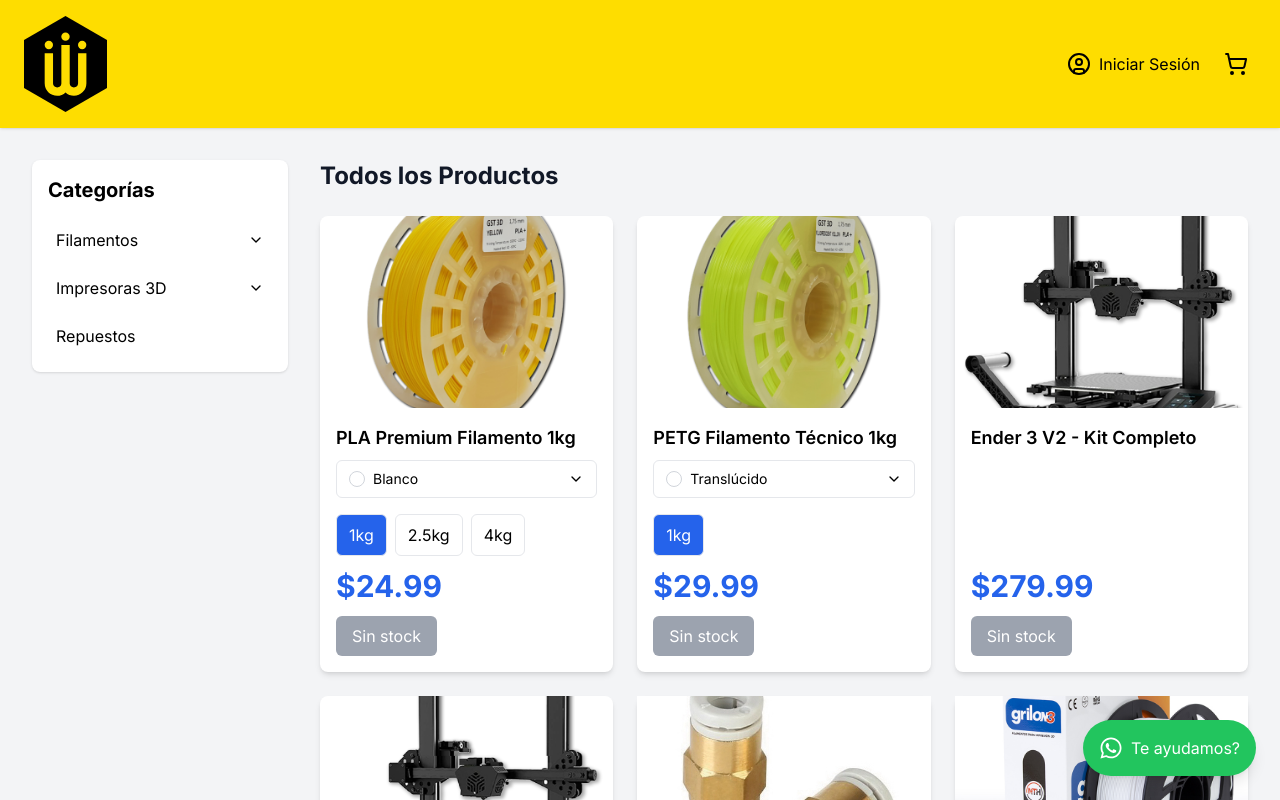
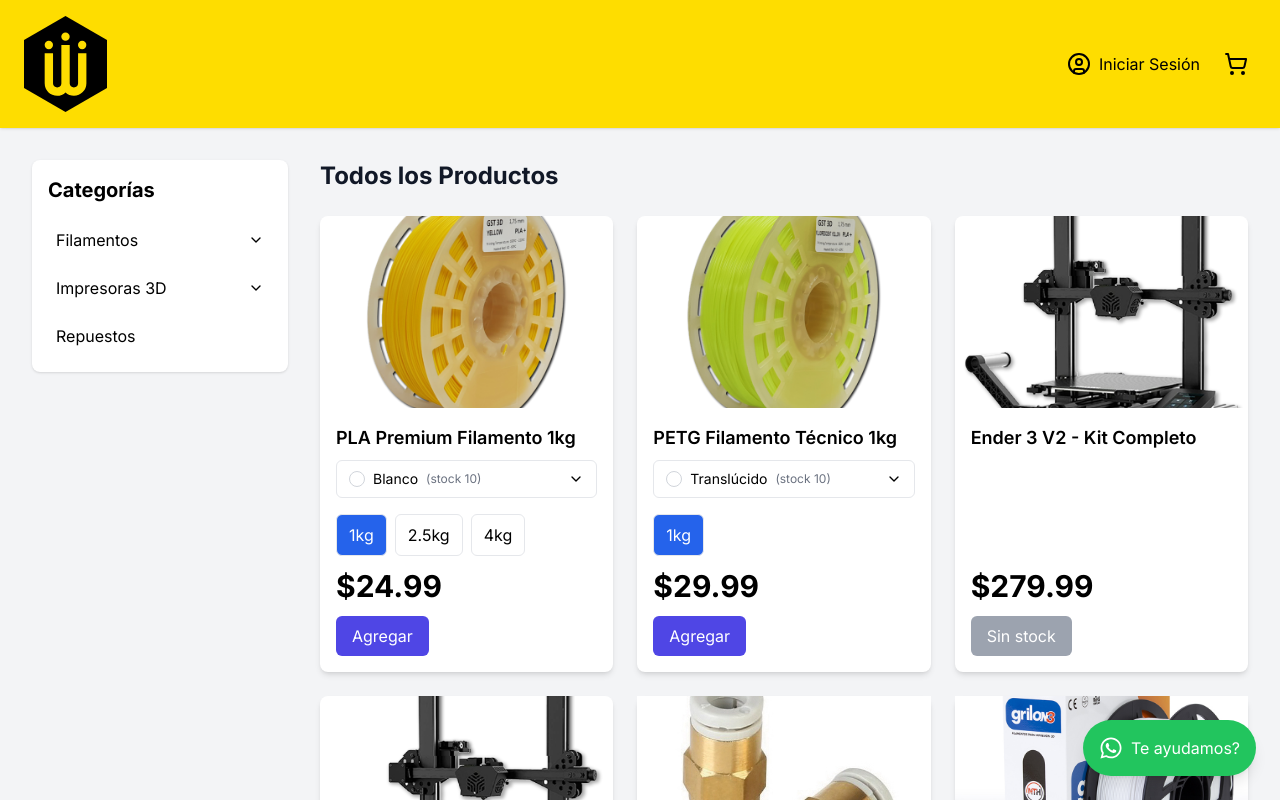
Before and after one commit to Gabih14/Web-WeTECH, a React (Vite) app: page /products in a window 1280 px wide. Shown: the top 800 px of the page. Built offline with nearby package versions, Linux system fonts and the light colour scheme.

Commit message:
upg: stock x color

```diff
--- a/src/components/CartModal.tsx
+++ b/src/components/CartModal.tsx
@@ -1,4 +1,3 @@
-import React from 'react';
 import { X, Minus, Plus, ShoppingCart } from 'lucide-react';
 import { useCart } from '../context/CartContext';
 
--- a/src/components/CategoryFilter.tsx
+++ b/src/components/CategoryFilter.tsx
@@ -1,4 +1,3 @@
-import React from 'react';
 import { Category } from '../types';
 import { ChevronDown } from 'lucide-react';
 
--- a/src/components/ProductCard.tsx
+++ b/src/components/ProductCard.tsx
@@ -10,13 +10,7 @@ interface ProductCardProps {
 export function ProductCard({ product }: ProductCardProps) {
   const { addToCart } = useCart();
 
-  // Get stock from localStorage
-  const stockData = localStorage.getItem('productStock');
-  const stock = stockData ? JSON.parse(stockData)[product.id] || 0 : 0;
-
   const [currentPrice, setCurrentPrice] = useState(product.price);
-  const canAddToCart = stock >= 1;
-
   const [isColorMenuOpen, setIsColorMenuOpen] = useState(false);
   const [selectedColor, setSelectedColor] = useState<string | null>(
     product.colors?.[0]?.name || null
@@ -48,6 +42,13 @@ export function ProductCard({ product }: ProductCardProps) {
     }
   };
 
+  const getStock = (color: string, weight: number) => {
+    const colorData = product.colors?.find(c => c.name === color);
+    return colorData ? colorData.stock[weight.toString()] || 0 : 0;
+  };
+
+  const canAddToCart = selectedColor && selectedWeight !== null && getStock(selectedColor, selectedWeight) > 0;
+
   return (
     <div className="bg-white rounded-lg shadow-md overflow-visible hover:shadow-lg transition-shadow flex flex-col">
       <img
@@ -76,6 +77,11 @@ export function ProductCard({ product }: ProductCardProps) {
                     />
                   )}
                   {selectedColor || 'Seleccionar color'}
+                  {selectedColor && (
+                    <span className="text-xs text-gray-500">
+                      (stock {getStock(selectedColor, selectedWeight || product.weights?.[0] || 0)})
+                    </span>
+                  )}
                 </span>
                 <ChevronDown className="w-4 h-4" />
               </button>
@@ -95,7 +101,7 @@ export function ProductCard({ product }: ProductCardProps) {
                         className="w-4 h-4 rounded-full border border-gray-300"
                         style={{ backgroundColor: color.hex }}
                       />
-                      {color.name}
+                      {color.name} <span className="text-xs text-gray-500">(stock {getStock(color.name, selectedWeight || product.weights?.[0] || 0)})</span>
                     </button>
                   ))}
                 </div>
@@ -122,7 +128,7 @@ export function ProductCard({ product }: ProductCardProps) {
 
         <div className="mt-auto">
           <div className="mb-3">
-            <span className="text-2xl sm:text-3xl font-bold text-blue-600">${currentPrice.toFixed(2)}</span>
+            <span className="text-2xl sm:text-3xl font-bold">${currentPrice.toFixed(2)}</span>
           </div>
           <button
             onClick={handleAddToCart}
--- a/src/data/products.ts
+++ b/src/data/products.ts
@@ -5,6 +5,7 @@ import Blanco from '../assets/Grilo_pla_blanco-1.jpeg';
 import Piel from '../assets/Grilon_pla_piel.jpeg';
 import impresora3D from '../assets/CR6 S.png';
 import repuesto from '../assets/racor 6mm plastico web2_Impresora 3D Creality CR-10 SMART Mendoza v2.jpg';
+
 export const products: Product[] = [
   {
     id: '1',
@@ -16,12 +17,12 @@ export const products: Product[] = [
     subcategory: 'pla',
     weights: [1, 2.5, 4],
     colors: [
-      { name: 'Blanco', hex: '#FFFFFF' },
-      { name: 'Negro', hex: '#000000' },
-      { name: 'Rojo', hex: '#FF0000' },
-      { name: 'Azul', hex: '#0000FF' },
-      { name: 'Verde', hex: '#00FF00' },
-      { name: 'Amarillo', hex: '#FFFF00' }
+      { name: 'Blanco', hex: '#FFFFFF', stock: { '1': 10, '2.5': 5, '4': 2 } },
+      { name: 'Negro', hex: '#000000', stock: { '1': 8, '2.5': 4, '4': 1 } },
+      { name: 'Rojo', hex: '#FF0000', stock: { '1': 12, '2.5': 6, '4': 3 } },
+      { name: 'Azul', hex: '#0000FF', stock: { '1': 7, '2.5': 3, '4': 1 } },
+      { name: 'Verde', hex: '#00FF00', stock: { '1': 9, '2.5': 4, '4': 2 } },
+      { name: 'Amarillo', hex: '#FFFF00', stock: { '1': 11, '2.5': 5, '4': 2 } }
     ]
   },
   {
@@ -34,10 +35,10 @@ export const products: Product[] = [
     subcategory: 'tecnicos',
     weights: [1],
     colors: [
-      { name: 'Translúcido', hex: '#FFFFFF' },
-      { name: 'Negro', hex: '#000000' },
-      { name: 'Azul', hex: '#0000FF' },
-      { name: 'Rojo', hex: '#FF0000' }
+      { name: 'Translúcido', hex: '#FFFFFF', stock: { '1': 10 } },
+      { name: 'Negro', hex: '#000000', stock: { '1': 8 } },
+      { name: 'Azul', hex: '#0000FF', stock: { '1': 7 } },
+      { name: 'Rojo', hex: '#FF0000', stock: { '1': 6 } }
     ]
   },
   {
@@ -76,10 +77,10 @@ export const products: Product[] = [
     subcategory: 'tecnicos',
     weights: [0.250, 0.500, 1],
     colors: [
-      { name: 'Translúcido', hex: '#FFFFFF' },
-      { name: 'Negro', hex: '#000000' },
-      { name: 'Azul', hex: '#0000FF' },
-      { name: 'Rojo', hex: '#FF0000' }
+      { name: 'Translúcido', hex: '#FFFFFF', stock: { '0.250': 10, '0.500': 5, '1': 2 } },
+      { name: 'Negro', hex: '#000000', stock: { '0.250': 8, '0.500': 4, '1': 1 } },
+      { name: 'Azul', hex: '#0000FF', stock: { '0.250': 7, '0.500': 3, '1': 1 } },
+      { name: 'Rojo', hex: '#FF0000', stock: { '0.250': 6, '0.500': 3, '1': 1 } }
     ]
   },
   {
@@ -92,10 +93,10 @@ export const products: Product[] = [
     subcategory: 'pla',
     weights: [2],
     colors: [
-      { name: 'Translúcido', hex: '#FFFFFF' },
-      { name: 'Negro', hex: '#000000' },
-      { name: 'Azul', hex: '#0000FF' },
-      { name: 'Rojo', hex: '#FF0000' }
+      { name: 'Translúcido', hex: '#FFFFFF', stock: { '2': 10 } },
+      { name: 'Negro', hex: '#000000', stock: { '2': 8 } },
+      { name: 'Azul', hex: '#0000FF', stock: { '2': 7 } },
+      { name: 'Rojo', hex: '#FF0000', stock: { '2': 6 } }
     ]
   }
 ];
--- a/src/types.ts
+++ b/src/types.ts
@@ -10,6 +10,7 @@ export interface Product {
   colors?: {
     name: string;
     hex: string;
+    stock: { [weight: string]: number };
   }[];
 }
 
```
